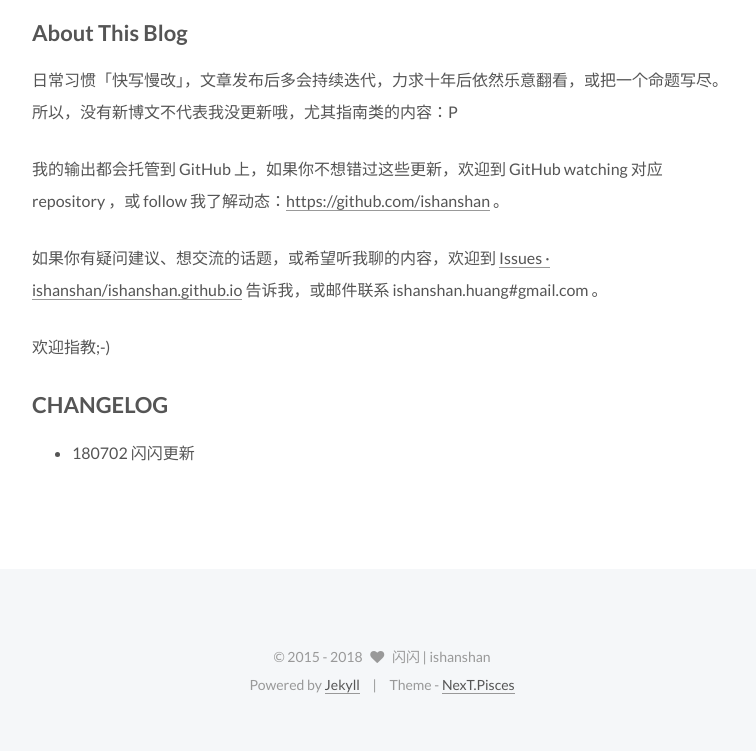
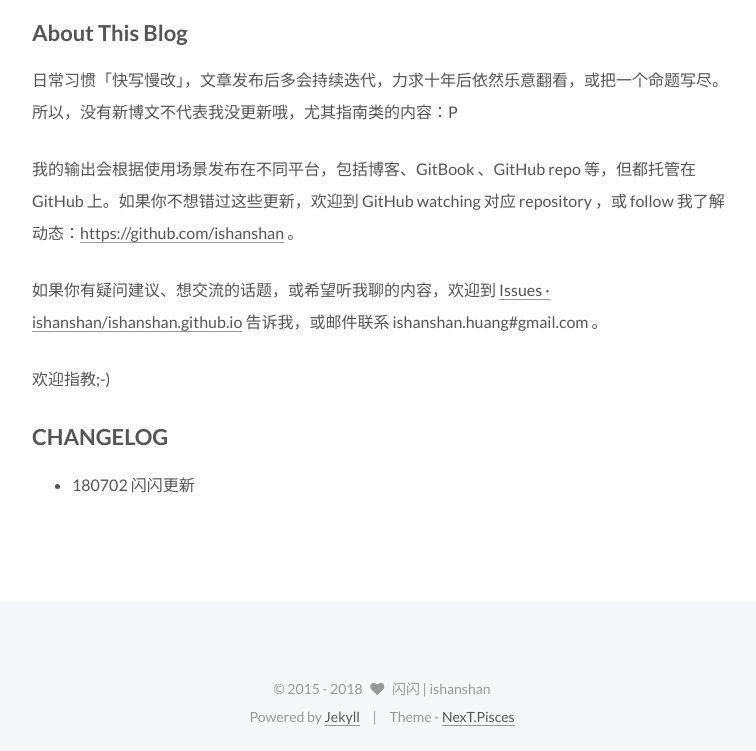
Before and after one commit to sunnyhuang42/sunnyhuang.net, a Jekyll site: the page built from about/index.md, in a window 1280 px wide, cut to the strip 990-1741 px from the top of the page. Shown: the whole strip, without its empty margins (388-1144 px from the left). Built offline with Jekyll 4.4.1, drawn with Linux system fonts in a browser that asks for light colours; comment, search, counter and statistics services are not loaded; before the commit the page ends 1709 px from its top, so only the background shows below that.

Commit message:
revise wording

```diff
--- a/about/index.md
+++ b/about/index.md
@@ -21,7 +21,7 @@ post-reward: true
 * 如何高效教会别人带新人
 * 如何给孩子尤其自家孩子更好的未来
 
-喜欢[Swing dancing](https://github.com/ishanshan/EnjoySwingDancing) ，尤其 blues ，基本每天都跳。专注一个钟就会出去蹦跶十分钟，一跳就开心，哈哈。
+喜欢 [Swing dancing](https://github.com/ishanshan/EnjoySwingDancing) ，尤其 blues ，基本每天都跳。专注一个钟就会出去蹦跶十分钟，一跳就开心，哈哈。
 
 人如产品，我把个人特质和能提供的价值整理成了个人使用指南，欢迎你顺着所列接口来找我共创玩耍👇🏻
 
@@ -34,7 +34,7 @@ post-reward: true
 
 日常习惯「快写慢改」，文章发布后多会持续迭代，力求十年后依然乐意翻看，或把一个命题写尽。所以，没有新博文不代表我没更新哦，尤其指南类的内容：P
 
-我的输出都会托管到 GitHub 上，如果你不想错过这些更新，欢迎到 GitHub watching 对应 repository ，或 follow 我了解动态：[https://github.com/ishanshan](https://github.com/ishanshan) 。
+我的输出会根据使用场景发布在不同平台，包括博客、GitBook 、GitHub repo 等，但都托管在 GitHub 上。如果你不想错过这些更新，欢迎到 GitHub watching 对应 repository ，或 follow 我了解动态：[https://github.com/ishanshan](https://github.com/ishanshan) 。
 
 如果你有疑问建议、想交流的话题，或希望听我聊的内容，欢迎到 [Issues · ishanshan/ishanshan.github.io](https://github.com/ishanshan/ishanshan.github.io/issues) 告诉我，或邮件联系 ishanshan.huang#gmail.com 。
 
```
Also changed, not shown: _posts/2017-03-01-HbOutputOwetoWorkFlowy.md (+6 -2 lines).
